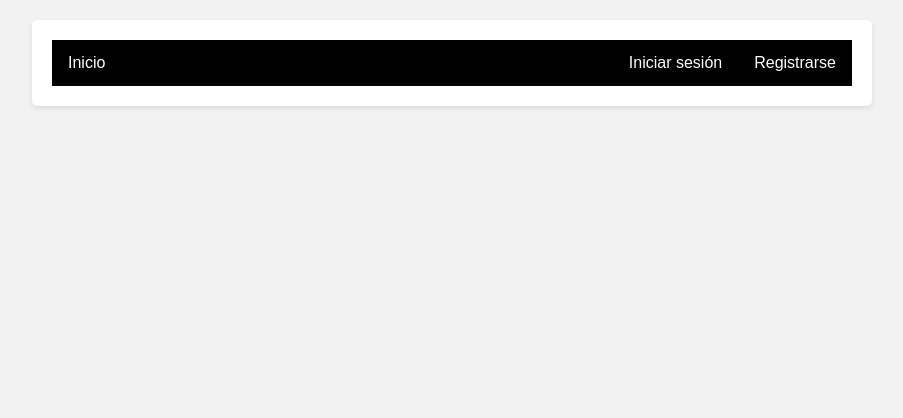
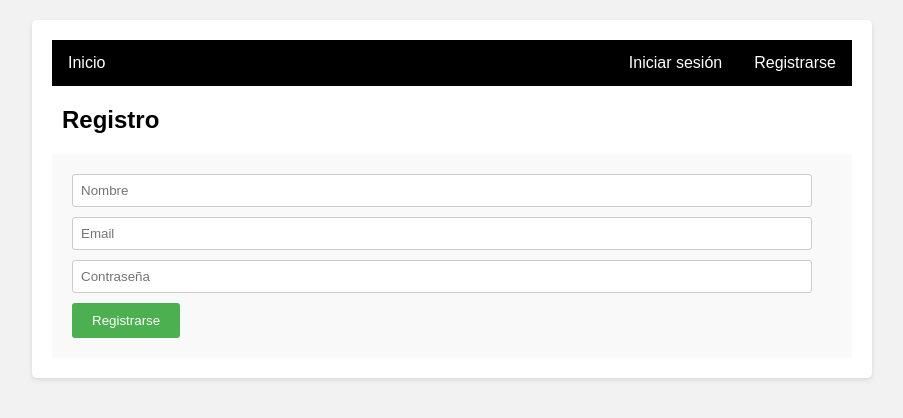
Before and after one commit to miermontoto/tuo-frontend, a React (Create React App) app: page /register in a window 1280 px wide. Shown: the top 418 px of the page, without its empty margins (188-1091 px from the left). Built offline with nearby package versions, Linux system fonts and the light colour scheme; no server answers.

Commit message:
registro de usuarios, mejores estilos

```diff
--- a/src/App.css
+++ b/src/App.css
@@ -16,6 +16,10 @@ body {
 
 h1 {
   text-align: center;
+}
+
+h2 {
+  margin-left: 10px;
 }
 
 .delete-button {
@@ -64,15 +68,19 @@ h1 {
   border: 1px solid #ccc;
 }
 
-.form-group {
-  margin-bottom: 15px;
-  display: flex;
+form {
+  margin-top: 20px;
+  padding: 20px;
+  background-color: #f9f9f9;
+  border-radius: 3px;
 }
 
-input {
-  padding: 10px;
+input, select {
+  width: 95%;
+  padding: 8px;
+  margin-bottom: 10px;
+  border-radius: 3px;
   border: 1px solid #ccc;
-  width: 100%;
 }
 
 button {
@@ -81,12 +89,11 @@ button {
   color: #fff;
   border: none;
   border-radius: 3px;
-  cursor: pointer;
-  width: 100%;
 }
 
 button:hover {
   background-color: #45a049;
+  cursor: pointer;
 }
 
 .errorMessage {
--- a/src/App.js
+++ b/src/App.js
@@ -2,6 +2,7 @@ import { useState } from 'react';
 import { Link, Route, Routes } from 'react-router-dom';
 import './App.css';
 import LoginForm from './components/users/LoginForm';
+import RegisterForm from './components/users/RegisterForm';
 
 
 function App() {
@@ -31,6 +32,7 @@ function App() {
 
       <Routes>
         <Route path='/login' element={<LoginForm />} />
+        <Route path='/register' element={<RegisterForm />} />
       </Routes>
     </div>
   );
--- a/src/components/users/LoginForm.js
+++ b/src/components/users/LoginForm.js
@@ -1,6 +1,18 @@
 import { useState } from 'react'
 import { queryApi } from '../../helpers/Api'
 import PropTypes from 'prop-types';
+
+export const HandleLogin = async (setUser, email, password) => {
+	const response = await queryApi('POST', 'users/login', { email, password })
+
+	if (!response) return
+	if (response.data.apiKey) {
+		localStorage.setItem('token', response.data.apiKey)
+		window.location.href = '/'
+		setUser(response.data.apiKey)
+	}
+}
+
 const LoginForm = (props) => {
 	LoginForm.propTypes = {
 		setUser: PropTypes.func.isRequired,
@@ -18,38 +30,32 @@ const LoginForm = (props) => {
 		const email = inputs.email
 		const password = inputs.password
 
-		const response = await queryApi('POST', 'users/login', { email, password })
-
-		if (!response) return
-		console.log(response)
-		if (response.data.apiKey) {
-			localStorage.setItem('token', response.data.apiKey)
-			window.location.href = '/'
-			setUser(response.data.apiKey)
-		}
+		await HandleLogin(setUser, email, password)
 	}
 
 	return (
+		<div id='login-container'>
+			<h2>Inicio de sesión</h2>
+
 			<form onSubmit={handleSubmit}>
-			<label> Email:
 				<input
 					type='email'
 					name='email'
+					placeholder='Email'
 					value={inputs.email || ''}
 					onChange={handleInputChange}
 				/>
-			</label>
-			<label> Contraseña:
 				<input
 					type='password'
 					name='password'
+					placeholder='Contraseña'
 					value={inputs.password || ''}
 					onChange={handleInputChange}
 				/>
-			</label>
 				<button type='submit'>Iniciar sesión</button>
 			</form>
+		</div>
   	);
 }
 
-export default LoginForm
+export default LoginForm;
--- a/src/components/users/RegisterForm.js
+++ b/src/components/users/RegisterForm.js
@@ -0,0 +1,64 @@
+import { useState } from 'react'
+import { queryApi } from '../../helpers/Api'
+import PropTypes from 'prop-types';
+
+import { HandleLogin } from './LoginForm';
+
+const RegisterForm = (props) => {
+	RegisterForm.propTypes = {
+		setUser: PropTypes.func.isRequired,
+	}
+
+	const [inputs, setInputs] = useState({ email: '', password: '', name: ''})
+	const { setUser } = props
+
+	const handleInputChange = (e) => {
+		setInputs({ ...inputs, [e.target.name]: e.target.value })
+	}
+
+
+	const handleSubmit = async (e) => {
+		e.preventDefault()
+		const email = inputs.email
+		const password = inputs.password
+		const nombre = inputs.name
+
+		const response = await queryApi('POST', 'users/', { email, nombre, password })
+		if (!response) return
+		if (response.status === 'success') await HandleLogin(setUser, email, password)
+	}
+
+
+	return (
+		<div id='register-container'>
+			<h2>Registro</h2>
+
+			<form onSubmit={handleSubmit}>
+				<input
+					type='text'
+					name='name'
+					placeholder='Nombre'
+					value={inputs.name || ''}
+					onChange={handleInputChange}
+				/>
+				<input
+					type='email'
+					name='email'
+					placeholder='Email'
+					value={inputs.email || ''}
+					onChange={handleInputChange}
+				/>
+				<input
+					type='password'
+					name='password'
+					placeholder='Contraseña'
+					value={inputs.password || ''}
+					onChange={handleInputChange}
+				/>
+				<button type='submit'>Registrarse</button>
+			</form>
+		</div>
+  	);
+}
+
+export default RegisterForm
```
Lines whose indentation alone changed are shown as unchanged.
